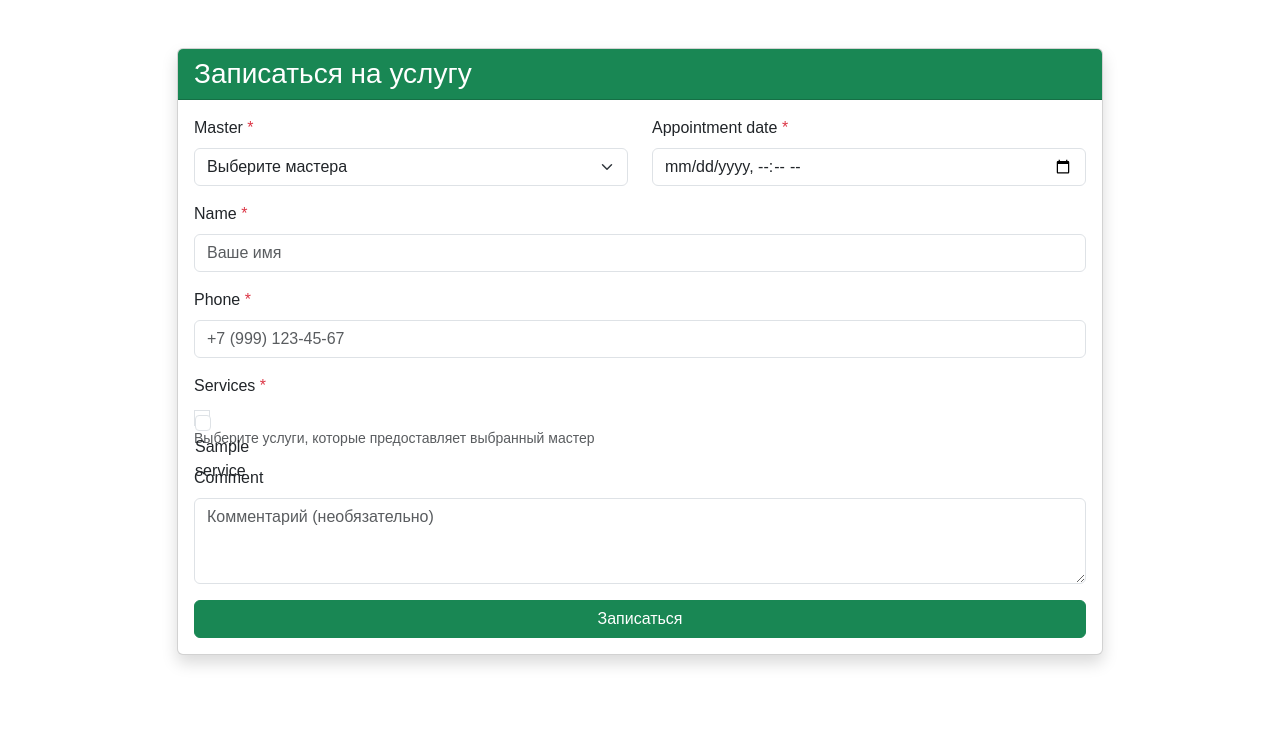
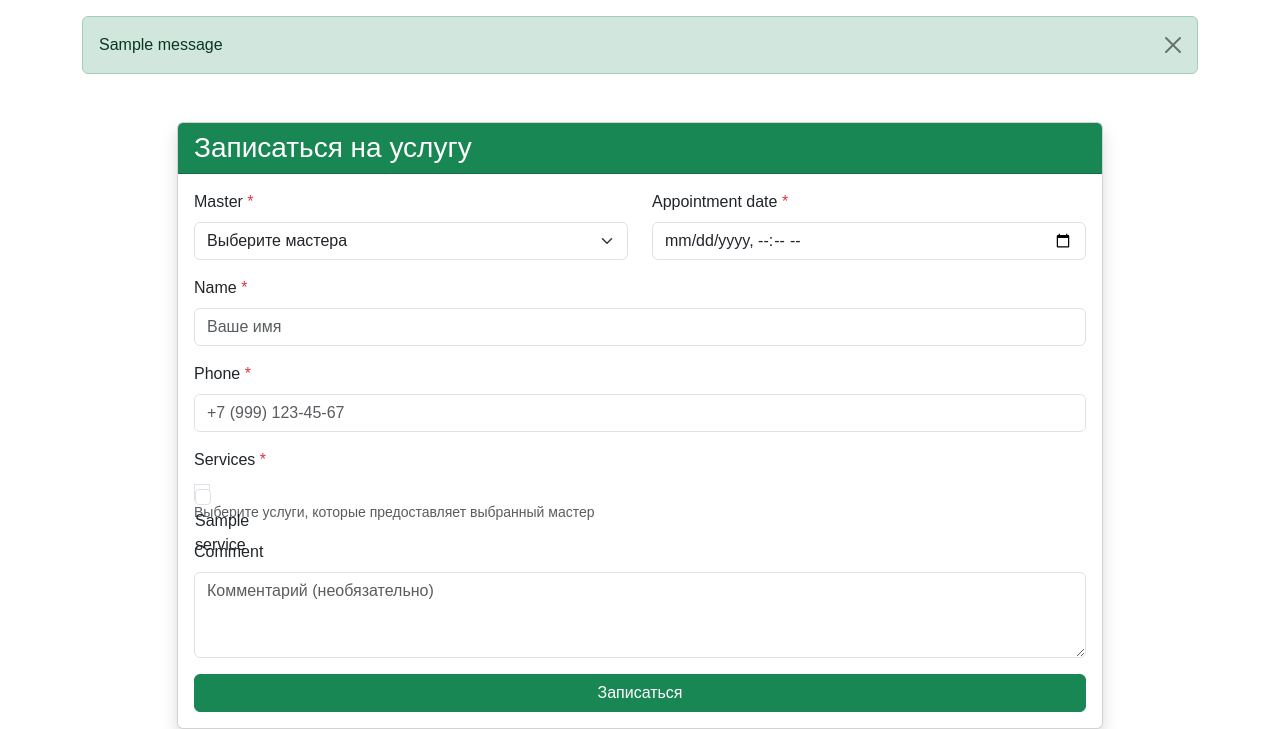
Before and after one commit to DashiD10/Django_HW2, a Django app: page /orders/create/ in a window 1280 px wide. Shown: the part 120-849 px from the top of the page. Before the commit the page ends 786 px from the top, so only its background shows below. Run offline with Django 5.2, Linux system fonts and the light colour scheme; tables that the repository leaves empty hold one stand-in row (values such as "Sample post"); one stand-in notice (Sample message) is shown.

Commit message:
HW45 внедрил Django Messages

```diff
--- a/core/templates/core/base.html
+++ b/core/templates/core/base.html
@@ -22,7 +22,17 @@
         {% endblock header %}
     </header>
     <main>
-    {% block content %}{% endblock content %}
+        {% if messages %}
+            <div class="container mt-3">
+                {% for message in messages %}
+                    <div class="alert alert-{{ message.tags|default:'success' }} alert-dismissible fade show" role="alert">
+                        {{ message }}
+                        <button type="button" class="btn-close" data-bs-dismiss="alert" aria-label="Close"></button>
+                    </div>
+                {% endfor %}
+            </div>
+        {% endif %}
+        {% block content %}{% endblock content %}
     </main>
     {% block footer %}{% endblock footer %}
     {% block scripts %}{% endblock %}
--- a/core/views.py
+++ b/core/views.py
@@ -1,5 +1,6 @@
 from django.shortcuts import render, get_object_or_404, redirect
 from django.contrib.auth.decorators import login_required
+from django.contrib import messages
 from django.db.models import Q, Sum
 from django.http import JsonResponse
 from .models import Master, Review, Order, Service
@@ -72,6 +73,7 @@ def create_review(request):
         form = ReviewForm(request.POST, request.FILES)
         if form.is_valid():
             form.save()
+            messages.success(request, 'Ваш отзыв успешно отправлен! Спасибо за обратную связь.')
             return redirect('thanks')
     else:
         form = ReviewForm()
@@ -88,6 +90,7 @@ def create_order(request):
         form = OrderForm(request.POST)
         if form.is_valid():
             form.save()
+            messages.success(request, 'Ваша заявка успешно отправлена! Мы свяжемся с вами в ближайшее время.')
             return redirect('thanks')
     else:
         form = OrderForm()
```
